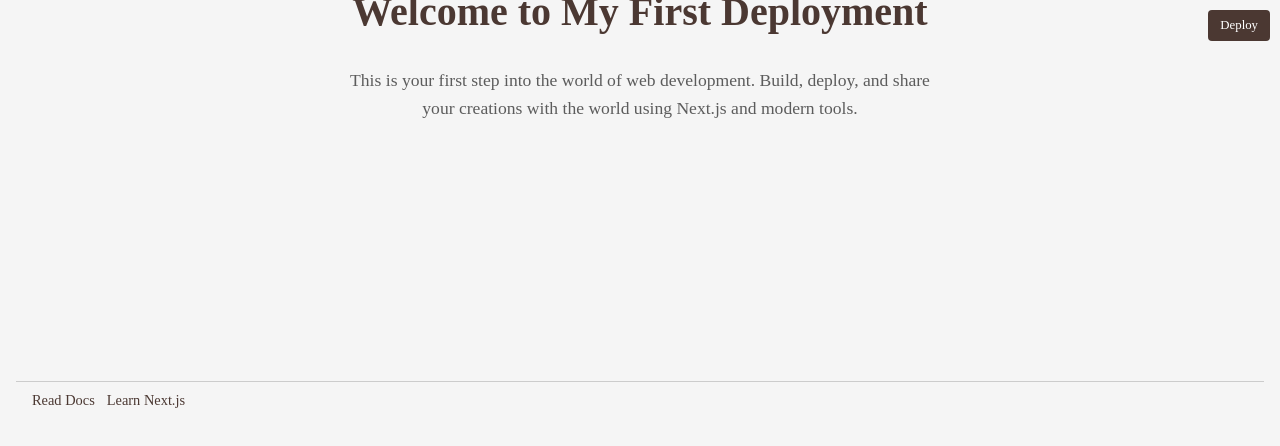
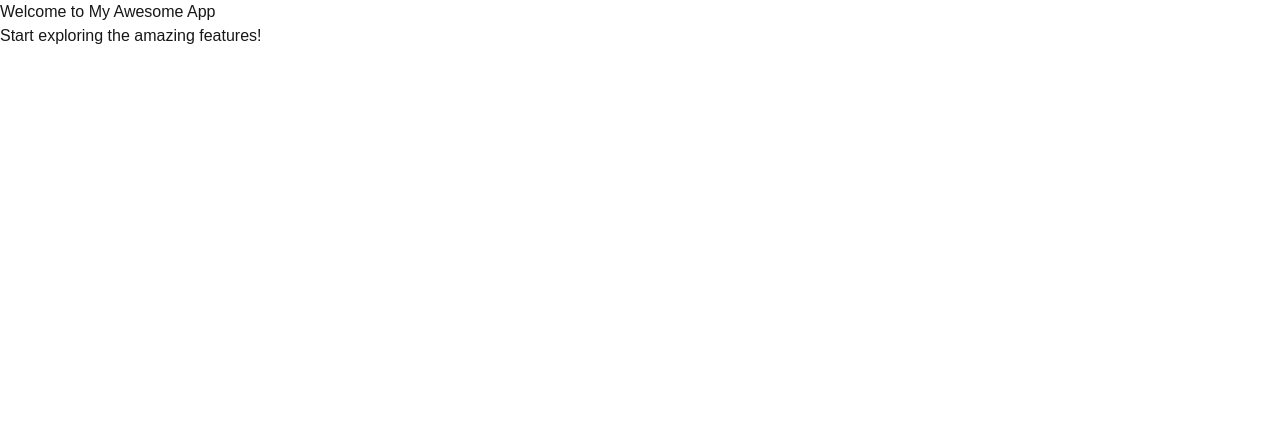
Before and after one commit to bismafajar816/React-Deployment, a Next.js app: page / in a window 1280 px wide. Shown: the top 446 px of the page. Built offline with nearby package versions, Linux system fonts and the light colour scheme.

Commit message:
Update page.tsx

```diff
--- a/src/app/page.tsx
+++ b/src/app/page.tsx
@@ -1,121 +1,25 @@
-import Image from "next/image";
+import Head from 'next/head';
 
-export default function Home() {
+const HomePage = () => {
   return (
-    <div
-      style={{
-        display: "grid",
-        gridTemplateRows: "20px 1fr 20px",
-        alignItems: "center",
-        justifyItems: "center",
-        minHeight: "100vh",
-        padding: "16px",
-        fontFamily: "'Georgia, serif'",
-        backgroundColor: "#f5f5f5",
-        color: "#3e3e3e",
-      }}
-    >
-      <main
-        style={{
-          display: "flex",
-          flexDirection: "column",
-          alignItems: "center",
-          gap: "16px",
-          textAlign: "center",
-        }}
-      >
-        <Image
-          src="/next.svg"
-          alt="Next.js logo"
-          width={180}
-          height={38}
-          priority
-          style={{ opacity: 0.8 }}
-        />
-        <h1
-          style={{
-            fontSize: "2.5rem",
-            fontWeight: "bold",
-            color: "#4b3832",
-            marginBottom: "8px",
-          }}
-        >
-          Welcome to My First Deployment
-        </h1>
-        <p
-          style={{
-            fontSize: "1.1rem",
-            lineHeight: "1.6",
-            color: "#5c5c5c",
-            maxWidth: "600px",
-          }}
-        >
-          This is your first step into the world of web development. Build, deploy, and
-          share your creations with the world using Next.js and modern tools.
-        </p>
+    <>
+      {/* Meta Tags for SEO */}
+      <Head>
+        <title>My Awesome App</title>
+        <meta name="description" content="This is an awesome app built with Next.js" />
+        <meta property="og:title" content="My Awesome App" />
+        <meta property="og:description" content="Explore the amazing features of My Awesome App." />
+        <meta property="og:image" content="/images/preview.png" />
+        <meta name="viewport" content="width=device-width, initial-scale=1" />
+      </Head>
+
+      {/* Main Content */}
+      <main>
+        <h1>Welcome to My Awesome App</h1>
+        <p>Start exploring the amazing features!</p>
       </main>
-      <footer
-        style={{
-          width: "100%",
-          display: "flex",
-          justifyContent: "space-between",
-          alignItems: "center",
-          padding: "8px 16px",
-          borderTop: "1px solid #ccc",
-        }}
-      >
-        <div style={{ display: "flex", gap: "12px" }}>
-          <a
-            href="https://nextjs.org/docs"
-            target="_blank"
-            rel="noopener noreferrer"
-            style={{
-              textDecoration: "none",
-              color: "#4b3832",
-              fontSize: "0.9rem",
-              transition: "color 0.3s",
-            }}
-          >
-            Read Docs
-          </a>
-          <a
-            href="https://nextjs.org/learn"
-            target="_blank"
-            rel="noopener noreferrer"
-            style={{
-              textDecoration: "none",
-              color: "#4b3832",
-              fontSize: "0.9rem",
-              transition: "color 0.3s",
-            }}
-          >
-            Learn Next.js
-          </a>
-        </div>
-        <button
-          style={{
-            backgroundColor: "#4b3832",
-            color: "#fff",
-            padding: "6px 12px",
-            fontSize: "0.8rem",
-            border: "none",
-            borderRadius: "4px",
-            cursor: "pointer",
-            position: "absolute",
-            top: "10px",
-            right: "10px",
-            transition: "background-color 0.3s",
-          }}
-          onMouseOver={(e) =>
-            (e.target.style.backgroundColor = "#3a2e2a")
-          }
-          onMouseOut={(e) =>
-            (e.target.style.backgroundColor = "#4b3832")
-          }
-        >
-          Deploy
-        </button>
-      </footer>
-    </div>
+    </>
   );
-}
+};
+
+export default HomePage;
```
